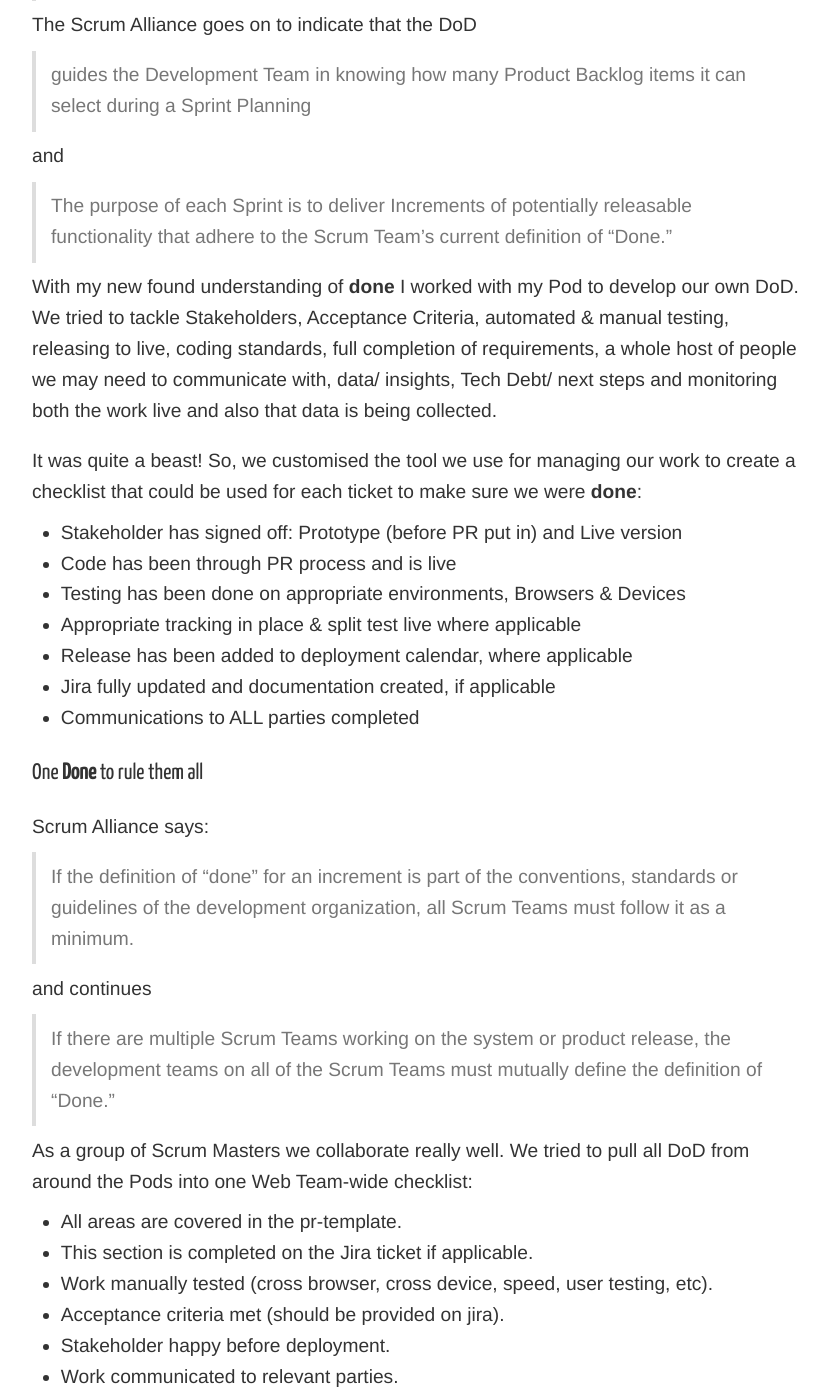
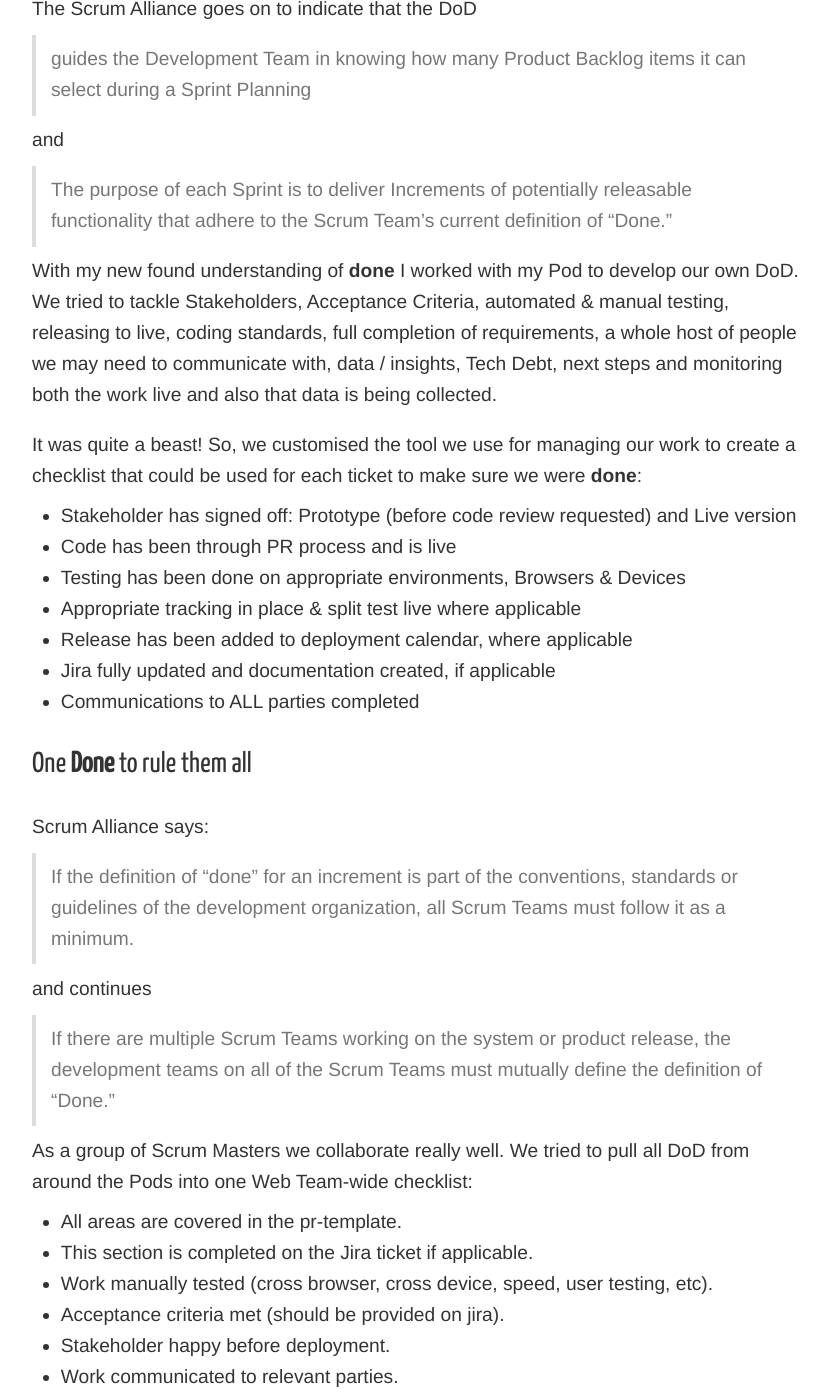
Before and after one commit to holidayextras/holidayextras.github.com, a Jekyll site: the page built from _posts/2017-01-10-are-you-ready-to-get-this-done.md, in a window 1280 px wide and 1400 px high, scrolled down 1309 px. Shown: the whole window, without its empty margins (224-1053 px from the left). Built offline with Jekyll 4.4.1, drawn with Linux system fonts in a browser that asks for light colours; nearby versions of some CDN libraries; comment, search, counter and statistics services are not loaded; some of the changed text lies outside the part shown.

Commit message:
Addressing comments

```diff
--- a/_posts/2017-01-10-are-you-ready-to-get-this-done.md
+++ b/_posts/2017-01-10-are-you-ready-to-get-this-done.md
@@ -18,7 +16,7 @@
 
 Soon after, I became a Scrum Master myself. I went on the same training and came back to tackle the DoD conundrum.
 
-### Defining **Done**
+## Defining **Done**
 
 So let’s look at what the [Scrum Alliance](https://www.scrumalliance.org/why-scrum/scrum-guide) say about the DoD:
 >When a Product Backlog item or an Increment is described as “Done”, everyone must understand what “Done” means. Although this varies significantly per Scrum Team, members must have a shared understanding of what it means for work to be complete, to ensure transparency. This is the definition of “Done” for the Scrum Team and is used to assess when work is complete on the product Increment.
@@ -29,10 +27,10 @@
 and
 >The purpose of each Sprint is to deliver Increments of potentially releasable functionality that adhere to the Scrum Team’s current definition of “Done.”
 
-With my new found understanding of **done** I worked with my Pod to develop our own DoD. We tried to tackle Stakeholders, Acceptance Criteria, automated & manual testing, releasing to live, coding standards, full completion of requirements, a whole host of people we may need to communicate with, data/ insights, Tech Debt/ next steps and monitoring both the work live and also that data is being collected.
+With my new found understanding of **done** I worked with my Pod to develop our own DoD. We tried to tackle Stakeholders, Acceptance Criteria, automated & manual testing, releasing to live, coding standards, full completion of requirements, a whole host of people we may need to communicate with, data / insights, Tech Debt, next steps and monitoring both the work live and also that data is being collected.
 
 It was quite a beast! So, we customised the tool we use for managing our work to create a checklist that could be used for each ticket to make sure we were **done**:
-- Stakeholder has signed off: Prototype (before PR put in) and Live version
+- Stakeholder has signed off: Prototype (before code review requested) and Live version
 - Code has been through PR process and is live
 - Testing has been done on appropriate environments, Browsers & Devices
 - Appropriate tracking in place & split test live where applicable
@@ -40,7 +38,7 @@
 - Jira fully updated and documentation created, if applicable
 - Communications to ALL parties completed
 
-### One **Done** to rule them all
+## One **Done** to rule them all
 
 Scrum Alliance says:
 >If the definition of "done" for an increment is part of the conventions, standards or guidelines of the development organization, all Scrum Teams must follow it as a minimum.
@@ -68,7 +66,7 @@
 
 Absolutely. As a result, DoD became a Pod specific thing. The wider Web DoD got left behind.
 
-### **Done** got confusing
+## **Done** got confusing
 
 We, therefore, concentrated on our own **done**. But this got complicated:
 
@@ -110,7 +108,7 @@
 
 Over time other Pods had developed their own version of **ready**, or following knowledge sharing, set about creating their own. As DoR developed across Pods, we tried to create a common DoR, but again, this didn’t prove successful.
 
-### The wider impact of DoR
+## The wider impact of DoR
 
 As Pods got used to using DoR, they began to start asking really good questions. They started to push back on stakeholders more, asking for clarity around what was required and crucially _why_ we were being asked to pull them into our backlogs.
 
@@ -118,13 +116,13 @@
 
 Defining **ready** was providing so much more clarity than defining **done**. We were finding that meetings ran more smoothly, the development team united in backlog reviews to make sure there was a good shared understanding of what was required, pushing back on stakeholders and Pod Leads for clarification before we got to Sprint Planning. Crucially, they knew what we were trying to do and also _why_.
 
-### So is that the end of **Done**?
+## So is that the end of **Done**?
 
 We’ve found that defining **ready**, is (sort of) defining **done**. There are elements of **ready** that you can pull out of our complicated DoDs. But, we don’t get everything we need from **ready**. We do get the ‘what’, ‘why’ and ‘how’ and to that end we can understand some acceptance criteria.
 
 Defining **ready** and **done** are all part of the process, however, process needs to be manageable. There can’t be too much process involved to capture the information - people won’t be engaged if the process is a burden or unmanageable. It also won’t help a Scrum Master foster self-organising teams, if the process is too complicated and needs policing.
 
-### Adapt and inspect
+## Adapt and inspect
 
 Why is it so important? The Scrum Alliance says:
 >As Scrum Teams mature, it is expected that their definitions of “Done” will expand to include more stringent criteria for higher quality. Any one product or system should have a definition of “Done” that is a standard for any work done on it.
```
Also changed, not shown: other parts of _posts/2017-01-10-are-you-ready-to-get-this-done.md (+5 -7 lines).
